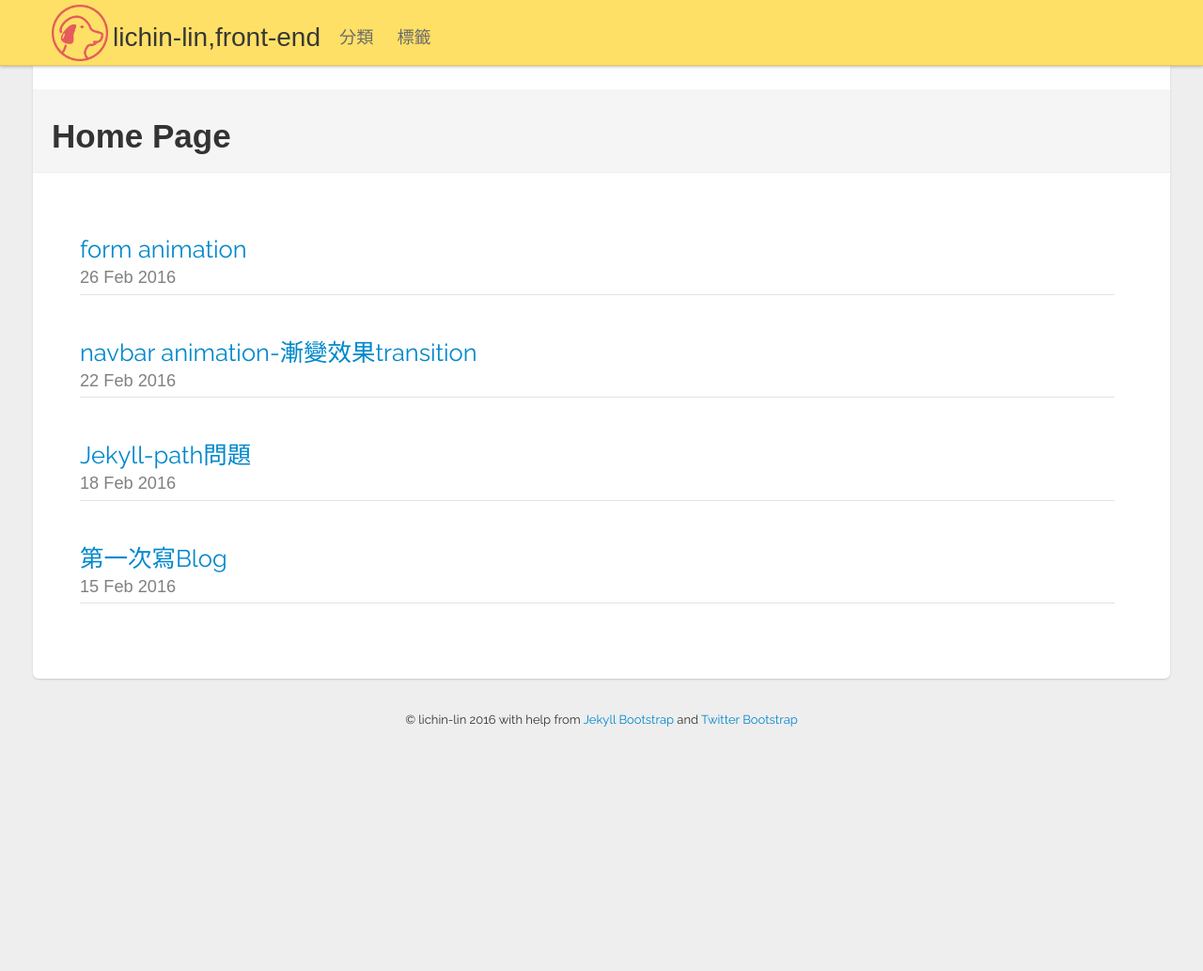
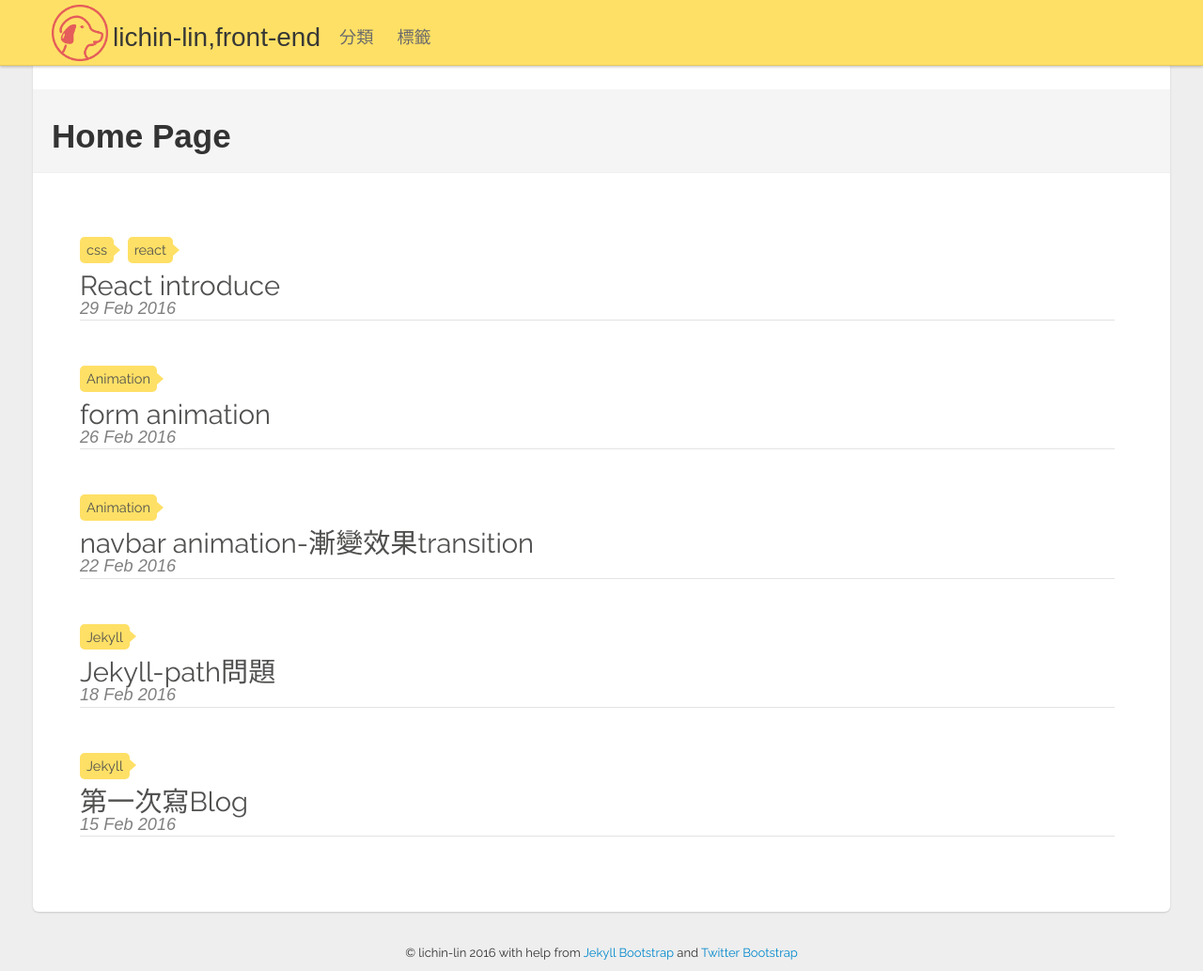
Before and after one commit to lichin-lin/lichin-lin.github.io, a Jekyll site: the page built from index.md, in a window 1280 px wide and 1033 px high. Shown: the whole window at 94% size. Built offline with Jekyll 4.4.1, drawn with Linux system fonts in a browser that asks for light colours; nearby versions of some CDN libraries.

Commit message:
add index page tags

```diff
--- /dev/null
+++ b/_posts/2016-02-29-react-introduce.md
@@ -0,0 +1,8 @@
+---
+layout: post
+title: "React introduce"
+description: ""
+category: React
+tags: [css,react]
+---
+{% include JB/setup %}
--- a/assets/themes/twitter/css/style.css
+++ b/assets/themes/twitter/css/style.css
@@ -178,18 +178,61 @@ code{
 	list-style: none;
 	padding-bottom: 50px;
 }
-.posts li{
+.posts>li{
 	margin-top: 20px;
 	min-height: 80px;
 	border-bottom:1px solid #E3E3E3;
 }
+.posts a{
+	text-decoration:none;
+}
 .posts li section{
 	padding-top: 25px;
 }
-.posts li a{
-	color:;
-	font-size: 1.4em;
+.posts li span{
+	font-style: italic;
 }
+.posts .tags{
+	margin-left: 0;
+	padding-bottom: 10px;
+}
+.posts .tags li{
+	margin-right: 10px;
+	padding: 3px 7px 3px 7px;
+	font-size: .8em;
+	position: relative;
+	border-radius: 5px;
+	display: inline-block;
+	background-color: #FFE066;
+}
+.tag:after{
+  content: " ";
+  display: block;
+  width: 0;
+  height: 0;
+  border-top: 7px solid transparent;
+  border-bottom: 7px solid transparent;
+  border-left: 8px solid #FFE066;
+  position: absolute;
+  right: -7px;
+  top: 6.5px;
+}
+.posts .tags li a{
+	color: #50514f;
+}
+.post-info{
+	margin: 0;
+}
+.post-info a{
+	color:#50514f;
+	font-size: 1.6em;
+	transition:all .3s ease;
+}
+.post-info a:hover{
+	color:#34ABC9;
+	transition:all .3s ease;
+}
+
 
 #disqus_thread{
 
--- a/index.md
+++ b/index.md
@@ -11,6 +11,18 @@ tagline: Supporting tagline
 </div-->
 <ul class="posts">
   {% for post in site.posts %}
-    <li><section><a href="{{ BASE_PATH }}{{ post.url }}">{{ post.title }}</a><br><span>{{ post.date | date_to_string }}</span></section></li>
+    <li>
+    	<section>
+  			<ul class="tags">
+  			{% for tag in post.tags %}
+  			  <li><a href="/tags#{{ tag }}" class="tag">{{ tag }}</a></li>
+  			{% endfor %}
+  			</ul>
+        <ul class="post-info">
+      		<a href="{{ BASE_PATH }}{{ post.url }}">{{ post.title }}</a>
+      		<br><span>{{ post.date | date_to_string }}</span>
+        </ul>
+    	</section>
+    </li>
   {% endfor %}
 </ul>
```
